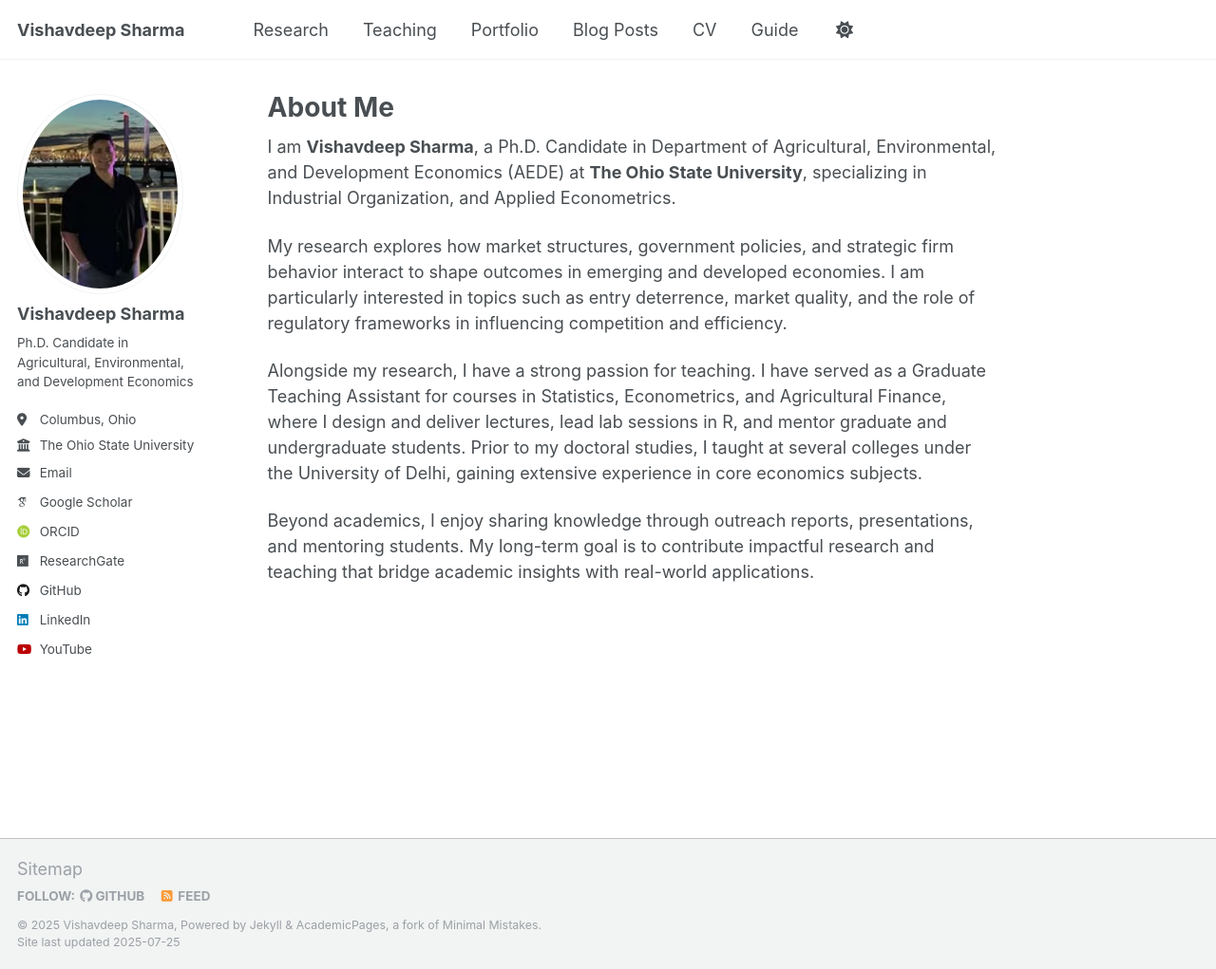
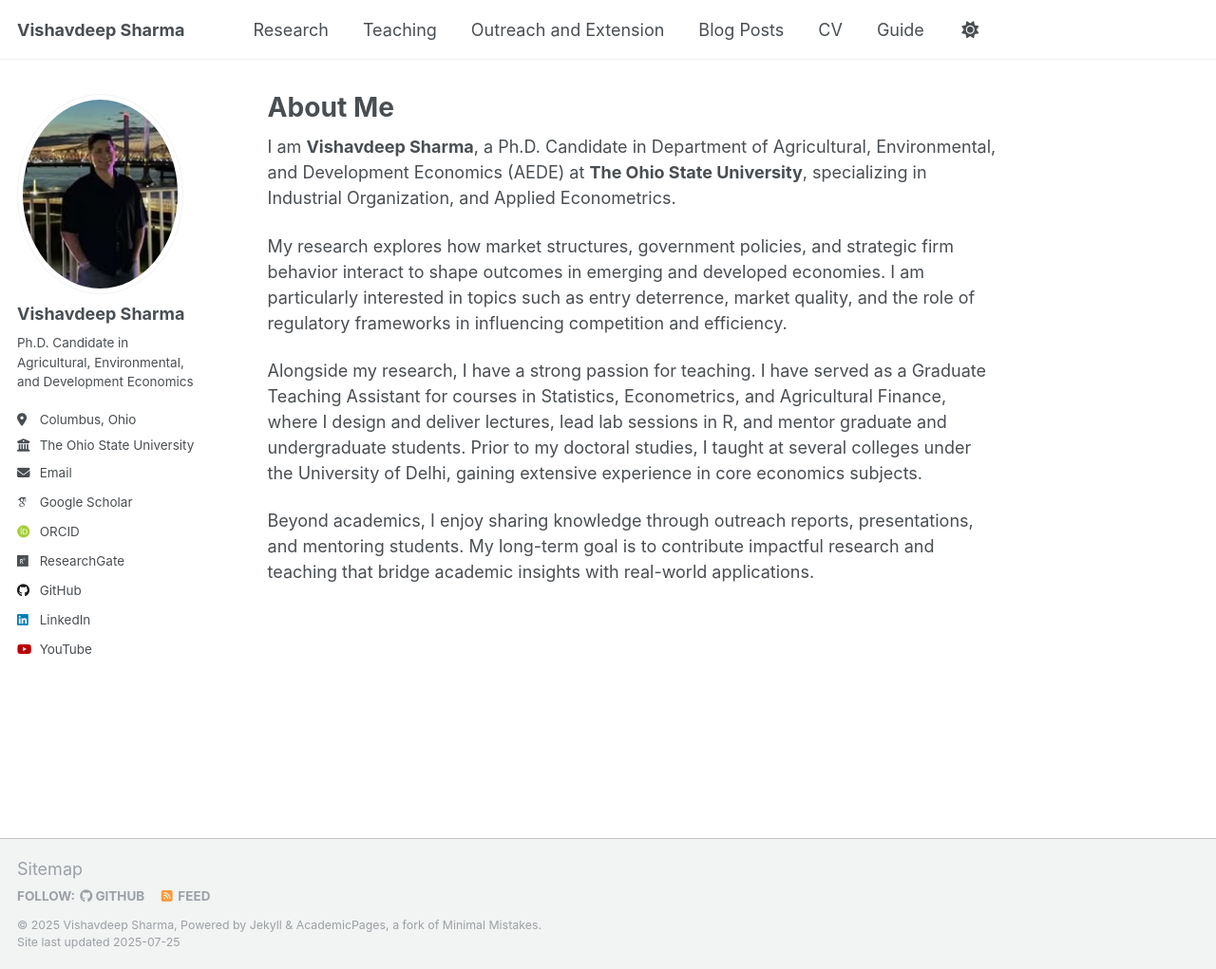
Before and after one commit to vishavdeeps95/vishavdeeps95.github.io, a Jekyll site: the page built from _pages/about.md, in a window 1280 px wide and 1021 px high. Shown: the whole window at 95% size. Built offline with Jekyll 4.4.1, drawn with Linux system fonts in a browser that asks for light colours; some web fonts are replaced; a script that is not in the unit is left out.

Commit message:
Update navigation.yml

```diff
--- a/_data/navigation.yml
+++ b/_data/navigation.yml
@@ -14,7 +14,7 @@
   - title: "Teaching"
     url: /teaching/
 
-  - title: "Portfolio"
+  - title: "Outreach and Extension"
     url: /portfolio/
 
   - title: "Blog Posts"
```
